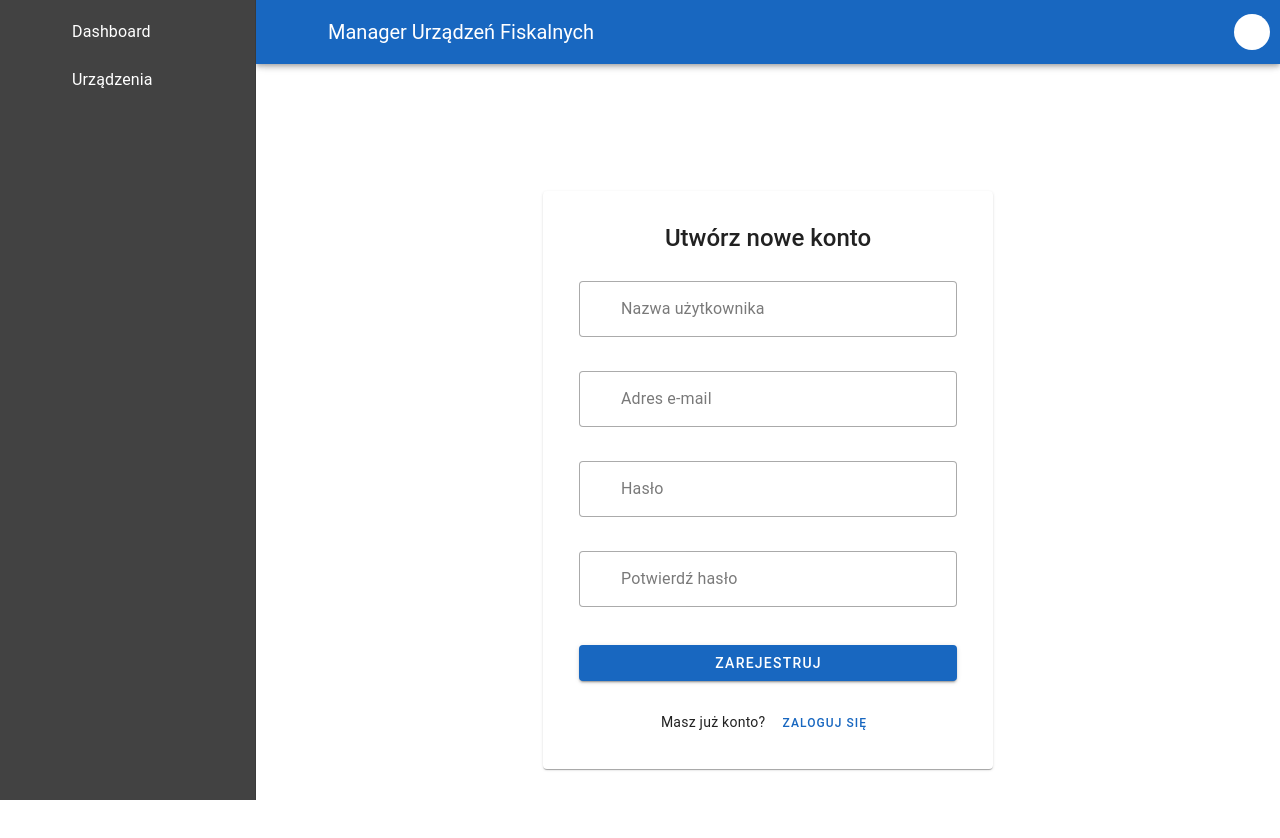
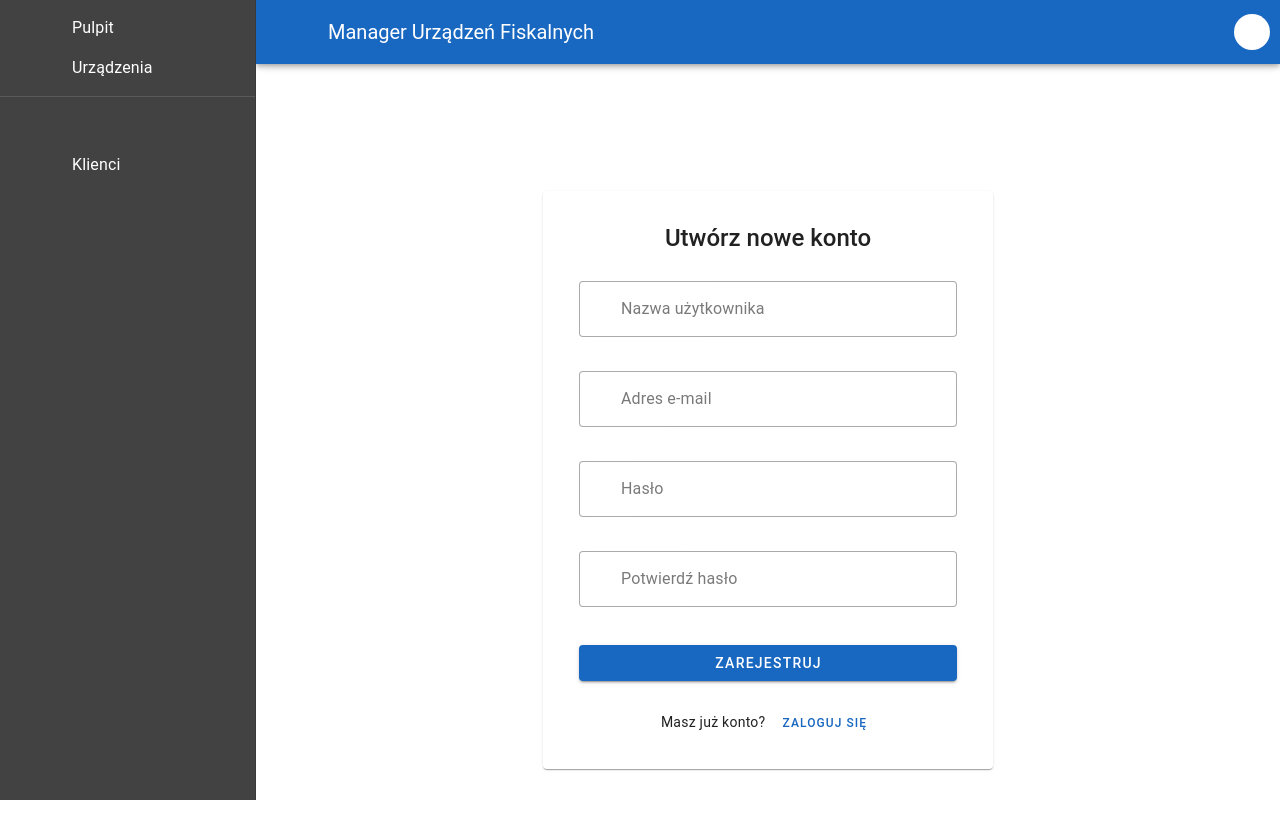
Before and after one commit to CzaroAmaro/FiscalDeviceApp, a Vue app in the folder front/frontend/: page /register in a window 1280 px wide. Shown: the top 838 px of the page. Built offline with nearby package versions, Linux system fonts and the light colour scheme; the HTML template or start-up script is replaced by a standard one.

Commit message:
add mainmenu

```diff
--- /dev/null
+++ b/front/frontend/src/components/MainMenu.vue
@@ -0,0 +1,51 @@
+<!-- src/components/layout/MainMenu.vue -->
+<template>
+  <v-list density="compact">
+    <!-- Używamy pętli v-for do dynamicznego generowania linków -->
+    <template v-for="item in menuItems" :key="item.value">
+
+      <!-- Opcjonalny separator -->
+      <v-divider v-if="item.divider" class="my-2"></v-divider>
+
+      <!-- Element listy -->
+      <v-list-item
+        :prepend-icon="item.icon"
+        :title="item.title"
+        :value="item.value"
+        :to="item.to"
+        link
+      ></v-list-item>
+
+    </template>
+  </v-list>
+</template>
+
+<script setup lang="ts">
+import { ref } from 'vue'
+import type { MenuItem } from '@/types/index.ts'
+
+// Nasze menu jako tablica obiektów - jedyne miejsce, które będziesz edytować w przyszłości!
+const menuItems = ref<MenuItem[]>([
+  {
+    title: 'Pulpit',
+    value: 'dashboard',
+    icon: 'mdi-view-dashboard',
+    to: { name: 'home' },
+  },
+  {
+    title: 'Urządzenia',
+    value: 'devices',
+    icon: 'mdi-printer-pos',
+    to: { name: 'devices' },
+  },
+  {
+    divider: true
+  },
+  {
+    title: 'Klienci',
+    value: 'clients',
+    icon: 'mdi-account-group-outline',
+    to: { name: 'home' }, // Zmień na właściwą ścieżkę w przyszłości
+  }
+])
+</script>
--- a/front/frontend/src/components/layout/DefaultLayout.vue
+++ b/front/frontend/src/components/layout/DefaultLayout.vue
@@ -1,21 +1,6 @@
 <template>
   <v-navigation-drawer v-model="drawer" color="grey-darken-3">
-    <v-list>
-      <v-list-item
-        prepend-icon="mdi-view-dashboard"
-        title="Dashboard"
-        value="dashboard"
-        :to="{ name: 'home' }"
-        link
-      ></v-list-item>
-      <v-list-item
-        prepend-icon="mdi-printer-pos"
-        title="Urządzenia"
-        value="devices"
-        :to="{ name: 'devices' }"
-        link
-      ></v-list-item>
-    </v-list>
+    <MainMenu />
   </v-navigation-drawer>
 
   <v-app-bar color="primary">
@@ -51,6 +36,7 @@ import { RouterView } from 'vue-router'
 import { useAuthStore } from '@/stores/auth'
 
 import UserMenu from '@/components/user/UserMenu.vue'
+import MainMenu from '@/components/MainMenu.vue'
 
 const authStore = useAuthStore()
 const drawer = ref(true)
--- a/front/frontend/src/views/DevicesListView.vue
+++ b/front/frontend/src/views/DevicesListView.vue
@@ -1,4 +1,3 @@
-<!-- src/views/DevicesListView.vue (nowa, czysta wersja) -->
 <template>
   <v-card>
     <v-card-title class="d-flex align-center">
```
Also changed, not shown: front/frontend/src/types/index.ts (+10 -0 lines).
